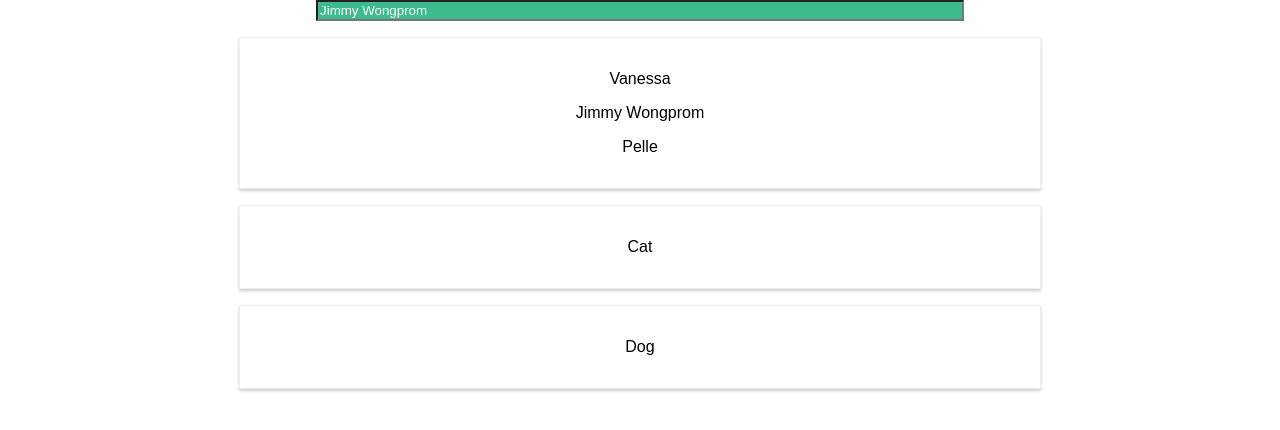
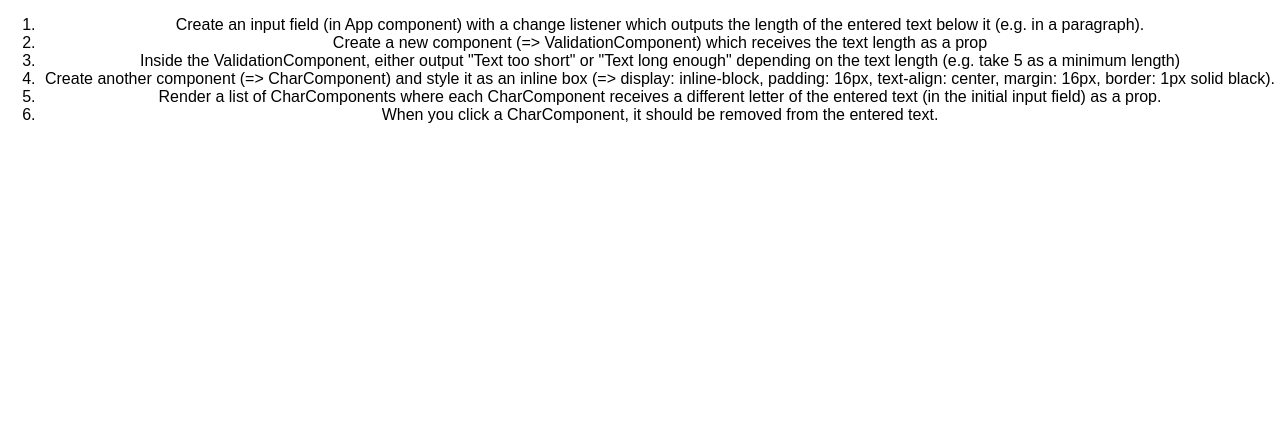
Before and after one commit to wongprom/react-complete-guide-assignment, a React (Create React App) app: page / in a window 1280 px wide. Shown: the top 430 px of the page. Built offline with nearby package versions, Linux system fonts and the light colour scheme.

Commit message:
Setup workspace for assignment 2

```diff
--- a/src/App.js
+++ b/src/App.js
@@ -4,51 +4,19 @@
 import Output from './UserOutput/UserOutput';
 
 class App extends Component {
-  state = {
-    peoples: [
-      {name: 'Jimmy Wongprom'},
-      {name: 'Pelle'},
-    ]
-  }
-
-  switchNameWithInput  = (event) => {
-    this.setState({
-      peoples: [
-        {name: event.target.value},
-        {name: 'Pelle'},
-      ]
-    })
-}
-
-  changeNameHandler = () => {
-    this.setState({
-      peoples: [
-        {name: 'Sune Bäckström'},
-        {name: 'Pelle Svanslös'},
-      ]
-    })
-  }
-
-
 
   render() {
-    const oneGirl = 'Vanessa';
-
-
 
     return (
       <div className="App">
-        <Input
-          test = {this.switchNameWithInput}
-          currentName = {this.state.peoples[0].name} />
-        <Output
-          changeName = {this.changeNameHandler}
-          peopleZero = {this.state.peoples[0].name}
-          oneGirl = {oneGirl}
-          peopleOne = {this.state.peoples[1].name}
-           />
-        <Output animal = 'Cat' />
-        <Output animal= "Dog" />
+        <ol>
+          <li>Create an input field (in App component) with a change listener which outputs the length of the entered text below it (e.g. in a paragraph).</li>
+          <li>Create a new component (=> ValidationComponent) which receives the text length as a prop</li>
+          <li>Inside the ValidationComponent, either output "Text too short" or "Text long enough" depending on the text length (e.g. take 5 as a minimum length)</li>
+          <li>Create another component (=> CharComponent) and style it as an inline box (=> display: inline-block, padding: 16px, text-align: center, margin: 16px, border: 1px solid black).</li>
+          <li>Render a list of CharComponents where each CharComponent receives a different letter of the entered text (in the initial input field) as a prop.</li>
+          <li>When you click a CharComponent, it should be removed from the entered text.</li>
+        </ol>
       </div>
     );
   }
--- a/src/UserInput/UserInput.js
+++ /dev/null
@@ -1,20 +0,0 @@
-import React from 'react';
-
-const Input = (props) => {
-
-    const styleinput = {
-        backgroundColor: '#3CBC8D',
-        color: 'white',
-        width: '50%',
-      };
-
-    return(
-        <input
-        style = {styleinput}
-        type='text'
-        onChange = {props.test}
-        value = {props.currentName}
-         />
-    );
-}
-export default Input;
--- a/src/UserOutput/UserOutput.css
+++ /dev/null
@@ -1,9 +0,0 @@
-.OutputBox{
-    width: 60%;
-    margin: 16px auto;
-    border:1px solid #eee;
-    box-shadow: 0 2px 3px #ccc;
-    padding: 16px;
-    text-align: center;
-
-}
--- a/src/UserOutput/UserOutput.js
+++ /dev/null
@@ -1,15 +0,0 @@
-import React from 'react';
-import './UserOutput.css';
-
-const Output = (props) => {
-    return(
-        <div className = "OutputBox">
-            <p onClick = {props.changeName}> {props.oneGirl}</p>
-            <p>{props.peopleZero}</p>
-            <p>{props.peopleOne}</p>
-            <p>{props.animal}</p>
-        </div>
-    );
-}
-
-export default Output;
```
